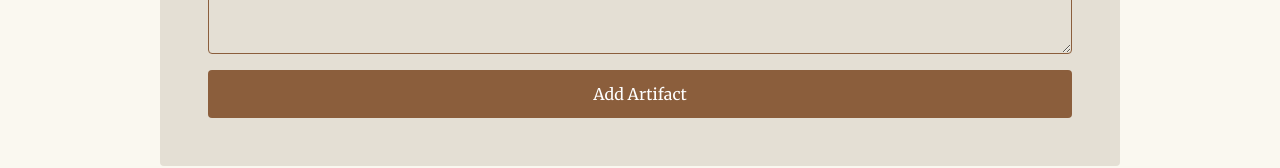
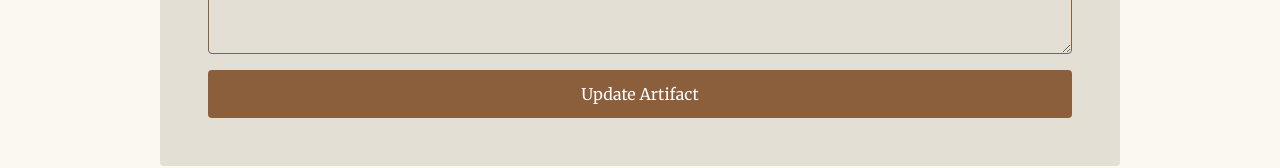
Before and after one commit to SazidSifat/antiques-artifacts-website-client, a React (Vite) app: page /update-artifacts/1 in a window 1280 px wide. Shown: the part 589-757 px from the top of the page. Built offline with nearby package versions, Linux system fonts and the light colour scheme; no server answers; sample sign-in values are in the browser's storage.

Commit message:
task done

```diff
--- a/src/Components/FeatureCard.jsx
+++ b/src/Components/FeatureCard.jsx
@@ -4,7 +4,7 @@ import { Link } from 'react-router';
 import { motion } from 'motion/react'
 
 const FeatureCard = ({ art }) => {
-    const { _id, name, image, type, description, likeCount } = art
+    const { _id, name, image, description, likeCount } = art
     return (
 
         <div className='p-6 space-y-6 border border-primary rounded bg-base-200'>
--- a/src/Pages/UpdateArtifacts.jsx
+++ b/src/Pages/UpdateArtifacts.jsx
@@ -102,7 +102,7 @@ const UpdateArtifacts = () => {
                     <textarea defaultValue={data.description} rows="4" name="description" placeholder="Short Description" className="p-3 rounded border  border-primary bg-surface md:col-span-2" required></textarea>
                     <button type="submit" className="bg-primary cursor-pointer text-primary-content py-3 px-6 rounded hover:opacity-90 md:col-span-2">
                         {
-                            load ? <span className="loading loading-bars loading-lg"></span> : "Add Artifact"
+                            load ? <span className="loading loading-bars loading-lg"></span> : "Update Artifact"
                         }
                     </button>
                 </form>
```
